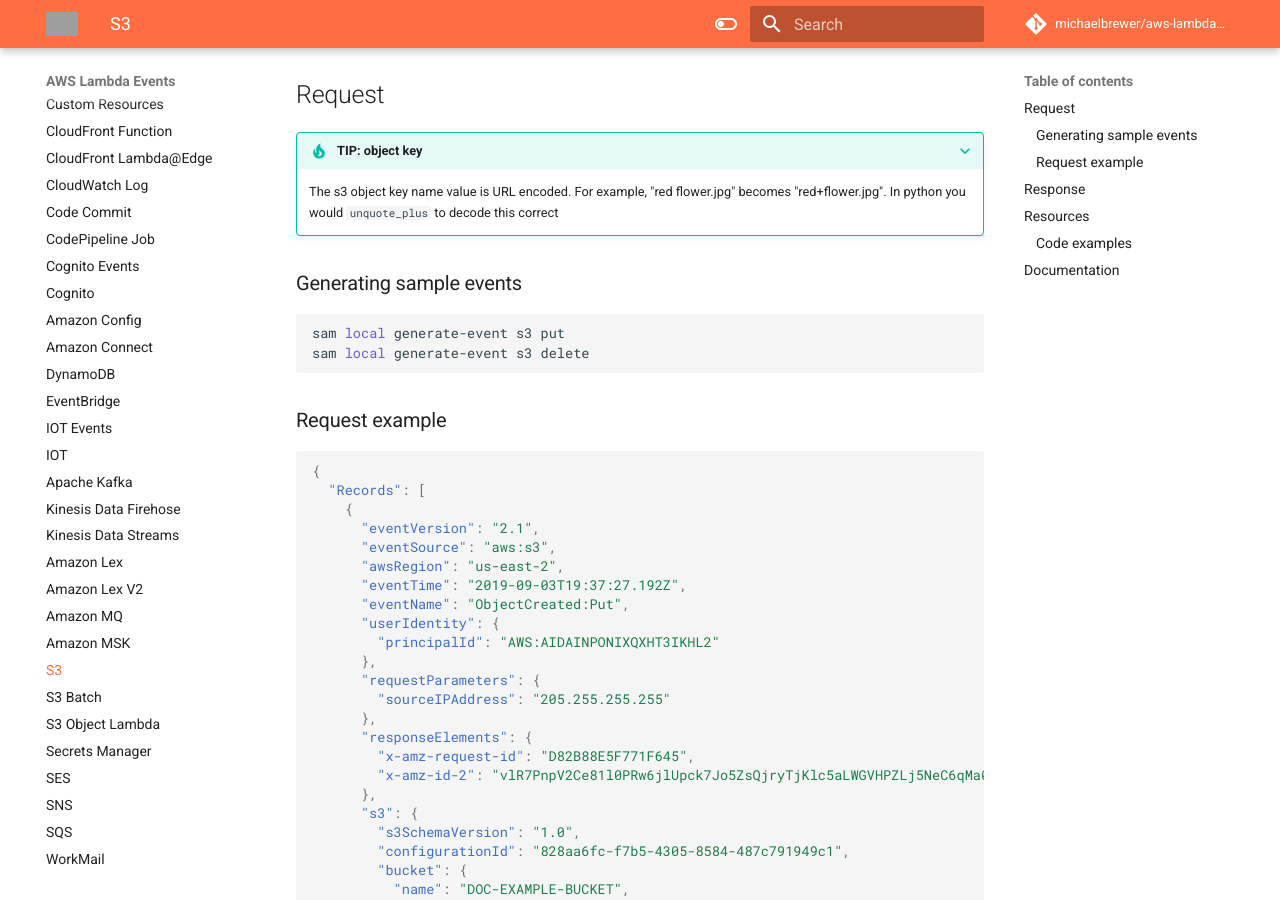
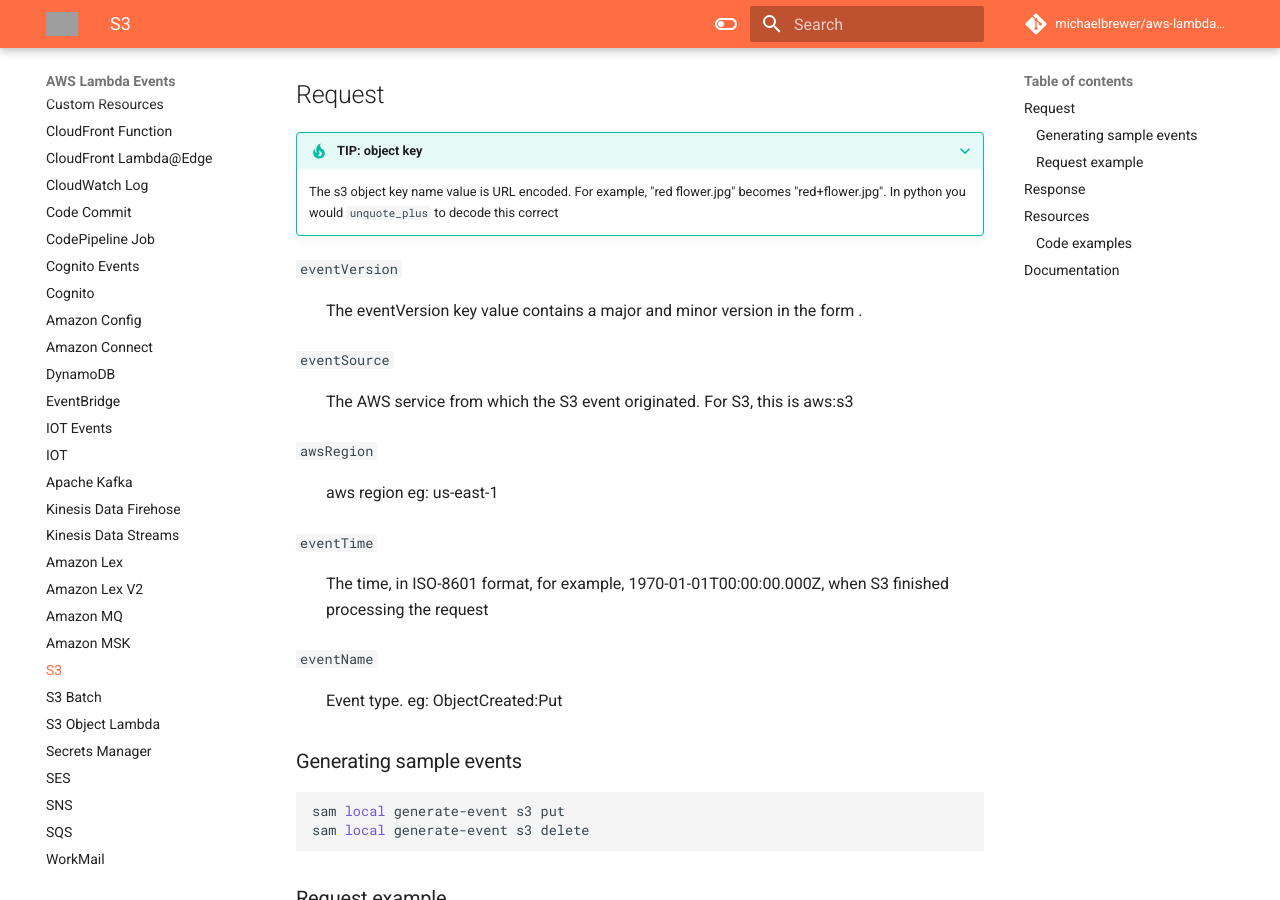
Before and after one commit to michaelbrewer/aws-lambda-events, an MkDocs documentation site: the page built from docs/s3.md, in a window 1280 px wide and 900 px high, scrolled down 242 px. Built offline with MkDocs 1.6.1 and Material for MkDocs 9.7.7, drawn with Linux system fonts in a browser that asks for light colours; comment, search, counter and statistics services are not loaded; grey boxes are pictures that could not be loaded.

Commit message:
chore: add field docs

```diff
--- a/docs/s3.md
+++ b/docs/s3.md
@@ -11,6 +11,21 @@
 ???+ TIP "TIP: object key"
     The s3 object key name value is URL encoded. For example, "red flower.jpg" becomes "red+flower.jpg".
     In python you would `unquote_plus` to decode this correct
+
+`eventVersion`
+: The eventVersion key value contains a major and minor version in the form <major>.<minor>
+
+`eventSource`
+: The AWS service from which the S3 event originated. For S3, this is aws:s3
+
+`awsRegion`
+: aws region eg: us-east-1
+
+`eventTime`
+: The time, in ISO-8601 format, for example, 1970-01-01T00:00:00.000Z, when S3 finished processing the request
+
+`eventName`
+: Event type. eg: ObjectCreated:Put
 
 ### Generating sample events
 
```
